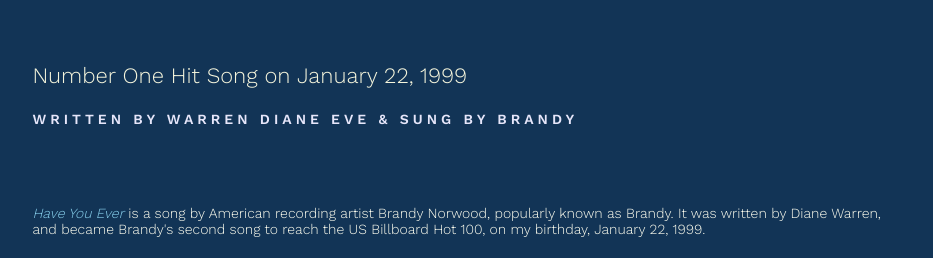
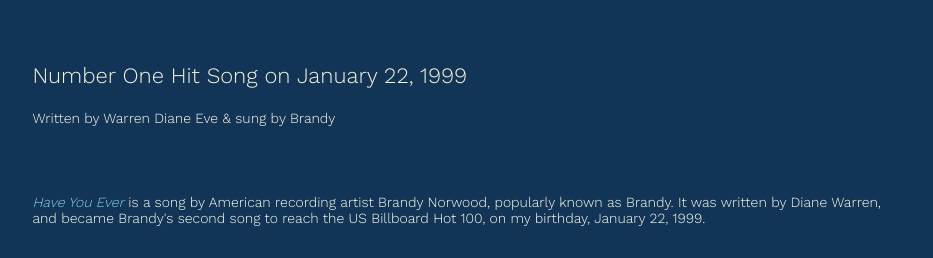
Before and after one commit to jessikieser/CTK303, a plain HTML site: page index.html in a window 1280 px wide. Shown: the part 52-310 px from the top of the page, without its empty margins (122-1055 px from the left). Drawn offline with nearby package versions, Linux system fonts and the light colour scheme; a web font is replaced by a local one.

Commit message:
Add files via upload

```diff
--- a/index.html
+++ b/index.html
@@ -15,7 +15,7 @@
       <main>
         <div class="box">
           <h3>Number One Hit Song on January 22, 1999</h3>
-            <h5>WRITTEN BY WARREN DIANE EVE & SUNG BY BRANDY</h5>
+            <p>Written by Warren Diane Eve & sung by Brandy</p>
           </div>
         <p class="box"><em><a href="https://www.youtube.com/watch?v=Xkj1An6Wnec&list=RD587U2KjsMKM&index=16" target="_blank">Have You Ever</a></em> is a song by American recording artist Brandy Norwood, popularly known as Brandy. It was written by Diane Warren, and became Brandy's second song to reach the US Billboard Hot 100, on my birthday, January 22, 1999. </p>
         <div class="box">
```
